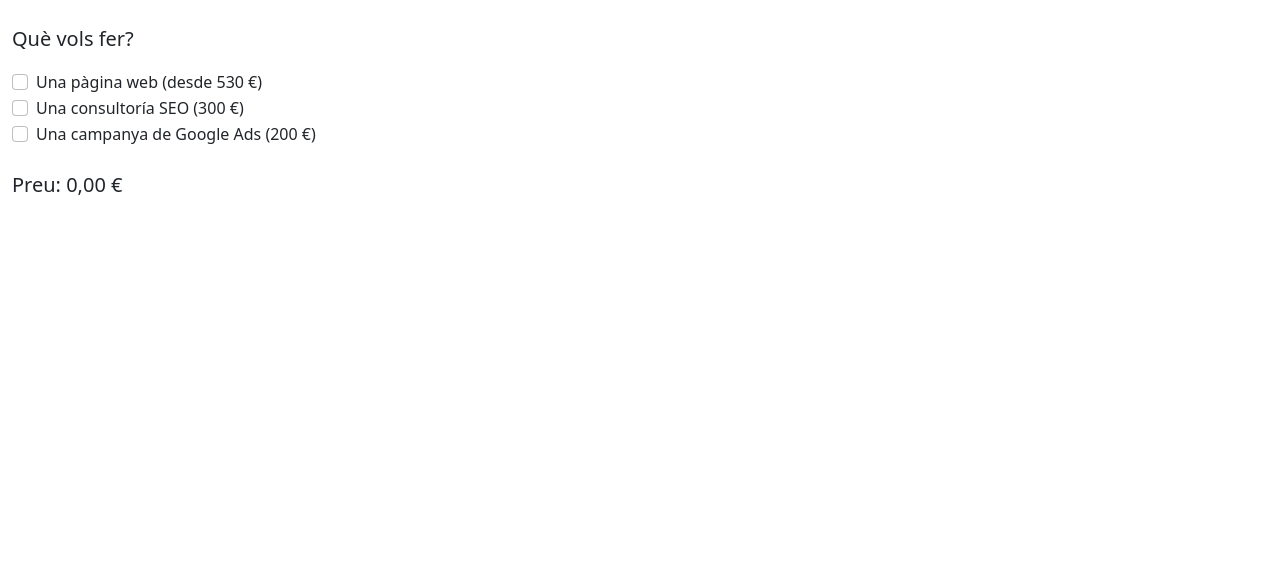
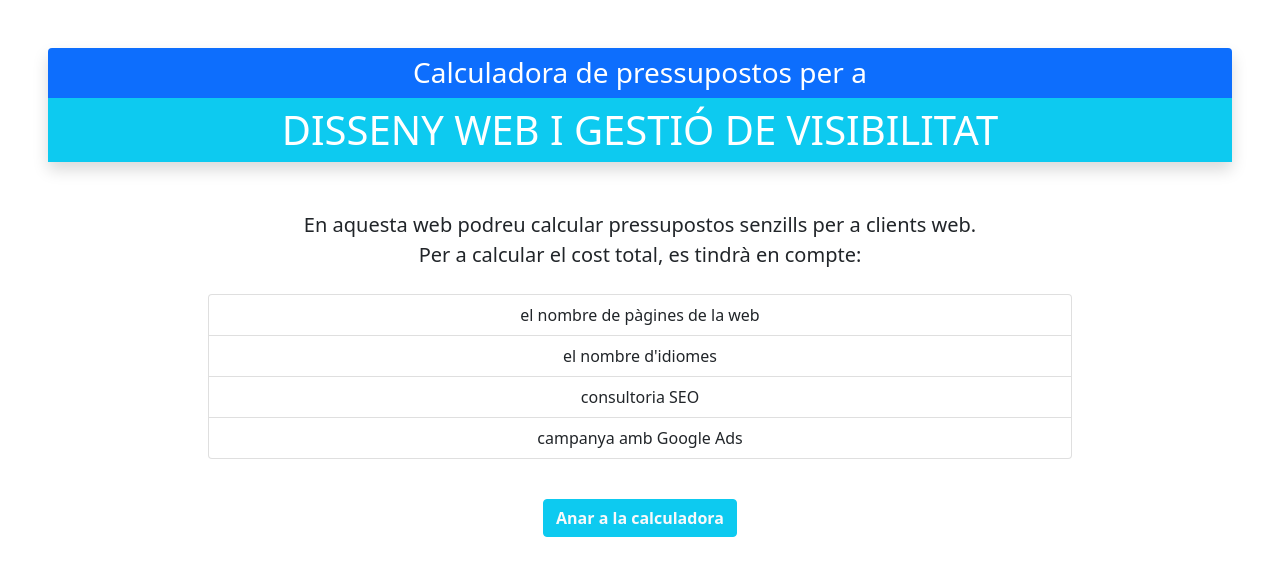
Before and after one commit to Ramndroid/SPRINT-7, an Angular app: page / in a window 1280 px wide. Shown: the top 576 px of the page. Built offline with nearby package versions, Linux system fonts and the light colour scheme.

Commit message:
Exercici 4 (i petit arreglo a l'entrada manual dels components 'botóns de quantitat')

```diff
--- a/src/app/app-routing.module.ts
+++ b/src/app/app-routing.module.ts
@@ -1,9 +1,11 @@
+import { WelcomeComponent } from './components/welcome/welcome.component';
 import { HomeComponent } from './components/home/home.component';
 import { NgModule } from '@angular/core';
 import { RouterModule, Routes } from '@angular/router';
 
 const routes: Routes = [
-  {path:'', component: HomeComponent}
+  {path:'', component: WelcomeComponent},
+  {path:'calculadora', component: HomeComponent}
 ];
 
 @NgModule({
--- a/src/app/app.module.ts
+++ b/src/app/app.module.ts
@@ -8,13 +8,15 @@ import { AppComponent } from './app.component';
 import { HomeComponent } from './components/home/home.component';
 import { PanellComponent } from './components/panell/panell.component';
 import { QuantityButtonsComponent } from './components/quantity-buttons/quantity-buttons.component';
+import { WelcomeComponent } from './components/welcome/welcome.component';
 
 @NgModule({
   declarations: [
     AppComponent,
     HomeComponent,
     PanellComponent,
-    QuantityButtonsComponent
+    QuantityButtonsComponent,
+    WelcomeComponent
   ],
   imports: [
     BrowserModule,
--- a/src/app/components/home/home.component.html
+++ b/src/app/components/home/home.component.html
@@ -28,4 +28,14 @@
 
     <p class="fs-5 mt-4">{{ homeGetTotalInEuros() }}</p>
 
+
+
+    <div class="d-flex justify-content-center mt-5">
+        <div class="row">
+            <div class="col">
+                <a href="" class="btn btn-primary">Tornar enrere</a>
+            </div>
+        </div>
+    </div>
+
 </div>
--- a/src/app/components/quantity-buttons/quantity-buttons.component.html
+++ b/src/app/components/quantity-buttons/quantity-buttons.component.html
@@ -3,7 +3,7 @@
         <img src="assets/btns/btn-plus.svg">
     </button>
 
-    <input type="number" [(ngModel)]="quantityInputValue">
+    <input type="number" id="username" name="username" #username [(ngModel)]="quantityInputValue" (keyup)="quantityManualChange((username.value))">
 
     <button class="btn-quantity" (click)="quantityChangeValue(-1)">
         <img src="assets/btns/btn-minus.svg">
--- a/src/app/components/quantity-buttons/quantity-buttons.component.ts
+++ b/src/app/components/quantity-buttons/quantity-buttons.component.ts
@@ -29,4 +29,16 @@ export class QuantityButtonsComponent implements OnInit {
 
   }
 
+  quantityManualChange(value: string) {
+    const valueToInt = parseInt(value);
+    if (!isNaN(valueToInt)) {
+      this.quantityInputValue = valueToInt;
+      this.quantityButtonsPressedKey.emit(this.quantityInputValue);
+    }
+  }
+
+  showValue(value:any) {
+    console.log(typeof value, value);
+  }
+
 }
--- /dev/null
+++ b/src/app/components/welcome/welcome.component.html
@@ -0,0 +1,31 @@
+<div class="container-fluid p-5 d-flex flex-column justify-content-center">
+    <div class="bg-primary rounded shadow">
+        <h2 class="text-center text-white fs-3 mt-2">Calculadora de pressupostos per a</h2>
+        <h1 class="text-center text-white text-uppercase bg-info m-0 p-2">disseny web i gestió de visibilitat</h1>
+    </div>
+
+    <div class="d-flex flex-column text-center mt-5 gap-4 align-items-center">
+
+        <div class="row w-75">
+            <div class="col">
+                <p class="fs-5 mb-0">En aquesta web podreu calcular pressupostos senzills per a clients web.</p>
+                <p class="fs-5">Per a calcular el cost total, es tindrà en compte:</p>
+
+                <ul class="list-group mt-4">
+                    <li class="list-group-item">el nombre de pàgines de la web</li>
+                    <li class="list-group-item">el nombre d'idiomes</li>
+                    <li class="list-group-item">consultoria SEO</li>
+                    <li class="list-group-item">campanya amb Google Ads</li>
+                  </ul>
+            </div>
+        </div>
+
+        <div class="row mt-3">
+            <div class="col">
+                <a class="btn btn-info fw-bold text-light" href="/calculadora">Anar a la calculadora</a>
+            </div>
+        </div>
+    </div>
+
+
+</div>
--- /dev/null
+++ b/src/app/components/welcome/welcome.component.ts
@@ -0,0 +1,15 @@
+import { Component, OnInit } from '@angular/core';
+
+@Component({
+  selector: 'app-welcome',
+  templateUrl: './welcome.component.html',
+  styleUrls: ['./welcome.component.css']
+})
+export class WelcomeComponent implements OnInit {
+
+  constructor() { }
+
+  ngOnInit(): void {
+  }
+
+}
--- a/src/index.html
+++ b/src/index.html
@@ -2,7 +2,7 @@
 <html lang="es">
 <head>
   <meta charset="utf-8">
-  <title>SPRINT 7 | Nivell 1 | Exercici 3</title>
+  <title>SPRINT 7 | Nivell 1 | Exercici 4</title>
   <base href="/">
   <meta name="viewport" content="width=device-width, initial-scale=1">
   <link rel="icon" type="image/x-icon" href="favicon.ico">
```
Also changed, not shown: src/app/components/welcome/welcome.component.css (added), 1 other file (tests, documents, lock files or other folders).
